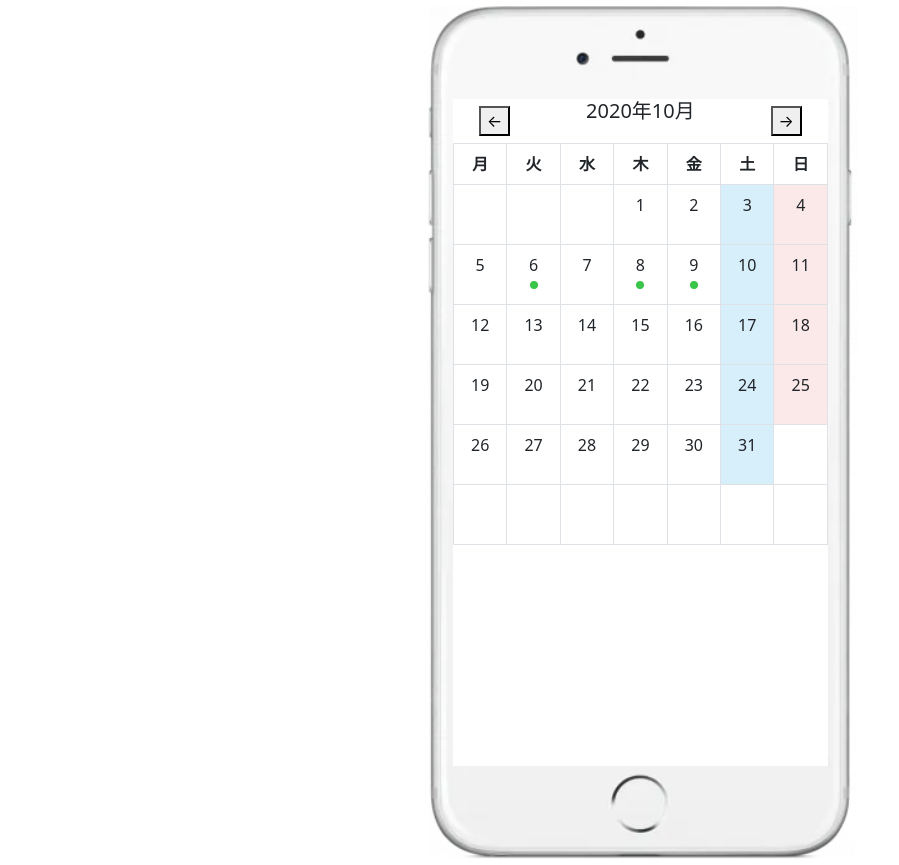
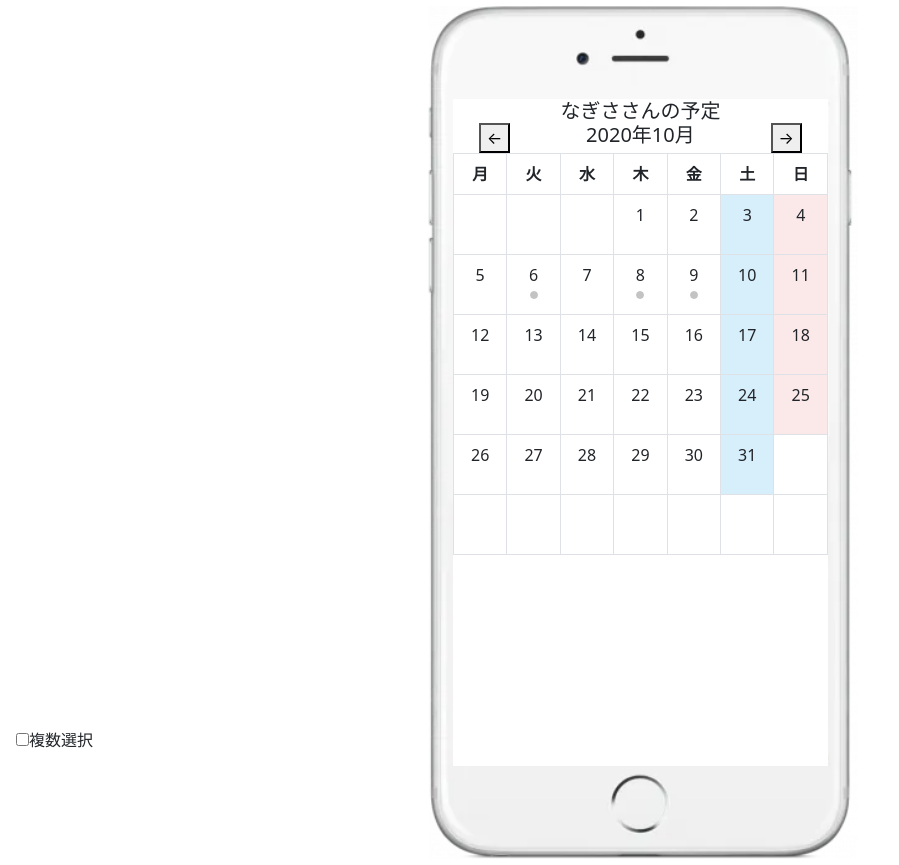
Before and after one commit to jfm-works/schedule_app, a PHP site: page /sandbox.html in a window 1280 px wide. Shown: the whole page, without its empty margins (0-899 px from the left). Run offline with PHP 8.4, Linux system fonts and the light colour scheme.

Commit message:
20201011

```diff
--- a/docker-compose.yml
+++ b/docker-compose.yml
@@ -8,6 +8,7 @@
     volumes:
       - ./html:/var/www/html
     ports:
+      - 80:80
       - 8080:80
     container_name: php
   mysql:
--- a/html/css/style.css
+++ b/html/css/style.css
@@ -1,3 +1,33 @@
+.mockup-outer{
+  width:435px;
+  height:865px;
+  background:no-repeat center / cover url('/img/iphonese.png');
+  position: relative;
+}
+.mockup-inner{
+  width:375px;
+  height:667px;
+  top:11.5%;
+  left:7%;
+  background-color:rgba(255,255,255,1);
+  position: absolute;
+}
+@media (max-width:600px) {
+  .mockup-outer{
+    width: 100%;
+    height: auto;
+    position: relative;
+    background: none;
+  }
+  .mockup-inner{
+    width:100%;
+    height: auto;
+    top:0;
+    left:0;
+    background-color:rgba(255,255,255,1);
+    position: relative;
+  }
+}
 .calendar-cell{
   width:120px;
   height: 3rem;
@@ -33,3 +63,6 @@
 .test{
   background-color: #d7eefb!important;
 }
+.checked{
+  background-color: #44a4db!important;
+}
--- a/html/js/sandbox.js
+++ b/html/js/sandbox.js
@@ -72,7 +72,7 @@
     }
 
     makeCalendar(yyyy=new Date().getFullYear(),mm=(
-        new Date().getMonth() + 1)) {
+        new Date().getMonth() + 1),user=users[active_user_number]) {
 
         const yyyymm01 = new Date(yyyy+"-"+mm+"-01");
         let next_month_yyyymm01;
@@ -80,23 +80,19 @@
             next_month_yyyymm01 = new Date((Number(yyyy)+1)+"-"+"01"+"-01");
         }else{
             next_month_yyyymm01 = new Date(yyyy+"-"+(Number(mm)+1)+"-01");
-            console.log(yyyy,"+",mm+1,"+","-01=",(yyyy+"-"+(mm+1)+"-01"));
-            console.log(new Date(yyyy+"-"+(mm+1)+"-01"));
         }
         let prev_month_yyyymm01;
         if (mm == "1") {
             prev_month_yyyymm01 = new Date((Number(yyyy)-1)+"-"+"12"+"-01");
         }else{
             prev_month_yyyymm01 = new Date(yyyy+"-"+(Number(mm)-1)+"-01");
-            console.log(yyyy,"+",mm+1,"+","-01=",(yyyy+"-"+(mm-1)+"-01"));
-            console.log(new Date(yyyy+"-"+(mm+1)+"-01"));
         }
 
         const yyyymmend = new Date(yyyy,mm,0);
         const first_weekday = yyyymm01.getDay();
-        console.log("makeCalendar start");
-        console.log("yyyy:",yyyy,"mm:",mm);
-        console.log("next_month_yyyymm01",next_month_yyyymm01);
+        // console.log("makeCalendar start");
+        // console.log("yyyy:",yyyy,"mm:",mm);
+        // console.log("next_month_yyyymm01",next_month_yyyymm01);
         const heading_yyyymm = document.querySelectorAll('[data-heading-yyyymm]')[0];
         const next_month = document.querySelectorAll('[data-next-month]')[0];
         next_month.dataset.onclickyyyy = next_month_yyyymm01.getFullYear();
@@ -116,7 +112,6 @@
             for (let i = 0; i < this.calendar_config.youbi_list_start.length; i++) {
                 const element = this.calendar_config.youbi_list_start[i];
                     if (element === first_weekday) {
-                        console.log("first->",i+1);
                         return i+1;
                     }
                 }
@@ -138,7 +133,6 @@
             cell_work.dataset.innerdate = yyyy+"-"+("0" + mm).slice(-2)+"-"+("0" + j).slice(-2);
             const new_inner =  document.createElement('div');
             new_inner.dataset.calendarPositionIcon = "";
-            console.log("!!!!!" + yyyy + "-" + ("0" + mm).slice(-2) + "-" + ("0" + j).slice(-2));
         }
         //先月分
         for (let i = 1,j = 1; j < first; i++, j++) {
@@ -153,14 +147,11 @@
             const cell_work = document.querySelectorAll('[data-calendar-position-inner-'+i+']')[0];
             cell_day.innerText = "";
             cell_work.innerHTML = "";
-            console.log(yyyymm01,new Date(yyyymm01));
+            cell_day.dataset.outerdate = "";
+            cell_work.dataset.innerdate = "";
         }
         //来月分
         for (let i = yyyymmend.getDate()+first,j = 1; i < 43; i++, j++) {
-
-            console.log("yyyymmend.getDate()+1",yyyymmend.getDate()+1);
-            console.log('[data-calendar-position-'+i+']');
-            console.log('[data-calendar-position-day-'+i+']');
             const cell_td = document.querySelectorAll('[data-calendar-position-'+i+']')[0];
             cell_td.dataset.youbi = "";
             cell_td.classList.remove("schedule-exist","sun","sat");
@@ -170,7 +161,8 @@
             const cell_work = document.querySelectorAll('[data-calendar-position-inner-'+i+']')[0];
             cell_day.innerText = "";
             cell_work.innerHTML = "";
-            console.log(yyyymm01,new Date(yyyymm01));
+            cell_day.dataset.outerdate = "";
+            cell_work.dataset.innerdate = "";
         }
         //曜日class付与
         const domlist_sun = document.querySelectorAll('[data-youbi="0"]');
@@ -183,12 +175,12 @@
             domlist_sat[i].classList.add("sat");
 
         }
-        // domlist_sun.forEach(dom => {
-        //     dom.classList.add("sun");
-        // });
-        // domlist_sat.forEach(dom => {
-        //     dom.classList.add("sat");
-        // });
+        document.querySelectorAll(".calendar-td").forEach(dom => {
+            dom.classList.remove("checked");
+        });
+        document.querySelectorAll('[data-message-header]')[0].innerHTML="";
+        document.querySelectorAll('[data-message-worklist]')[0].innerHTML="";
+        this.makeUserWorktimeCalendar(user);
     }
 
     makeUserWorktimeCalendar(user){
@@ -198,6 +190,10 @@
         console.log("★makeUserWorktimeCalendar");
         user.work_time_list.forEach(work_time_list => {
             const write_dom = document.querySelectorAll('[data-innerdate="'+work_time_list[2]+'"] ')[0];
+            if (!write_dom) {
+                console.log("write_dom undefined");
+                return;
+            }
             write_dom.innerHTML = "";
             const td = write_dom.parentNode;
             td.classList.add("schedule-exist");
@@ -209,14 +205,33 @@
             schedule_btn.dataset.end_time = work_time_list[4];
             schedule_btn.classList.add("schedule-btn");
             write_dom.appendChild(schedule_btn);
+
         });
     }
     clickSchedule(innerdiv){
+        if (!innerdiv.dataset.innerdate) {
+            return;
+        }
+        document.querySelectorAll(".calendar-td").forEach(dom => {
+            dom.classList.remove("checked");
+        });
+        innerdiv.parentNode.classList.add("checked");
         const message_header = document.querySelectorAll('[data-message-header]')[0];
         console.log(new Date(innerdiv.dataset.innerdate));
 
         const weekday = new Date(innerdiv.dataset.innerdate).getDay();
         message_header.innerHTML= innerdiv.dataset.innerdate + "(" + calendar.calendar_config.youbi_name[weekday] + ")の予定";
+        const message_worklist = document.querySelectorAll('[data-message-worklist]')[0];
+        if (!innerdiv.firstElementChild) {
+            console.log("なし");
+            message_worklist.innerHTML = "予定なし";
+            message_worklist.innerHTML += "<br><button class='btn btn-primary'>登録</button>";
+        }else{
+            console.log("あり");
+            message_worklist.innerHTML = "出勤"+innerdiv.firstElementChild.dataset.start_time.slice(0,5) + " 退勤" + innerdiv.firstElementChild.dataset.end_time.slice(0,5);
+            message_worklist.innerHTML += "<br><button class='btn btn-primary'>変更</button>";
+            message_worklist.innerHTML += "<button class='mx-4 btn btn-danger'>"+innerdiv.firstElementChild.dataset.date+"の予定を削除</button>";
+        }
         // 複数選択モード
         // 変更する
         // 削除する
@@ -267,20 +282,42 @@
     users.push(new User(array[0],user_list, work_time_list));
 });
 console.log(users);
+
+//★
+active_user_id = "1";
+active_user_number = 0;
+//
+
 calendar = new Calendar();
 console.log("★");
-calendar.makeUserWorktimeCalendar(users[0]);
+
+
+for (let i = 0; i < users.length; i++) {
+    console.log("active_user_number",i,users[i]);
+    if (active_user_id === users[i].id) {
+        console.log("active_user_number",active_user_id,"i",i,users[i]);
+        active_user_number = i;
+        if (users[active_user_number].name.slice(-2) !== "さん") {
+            document.querySelectorAll('[data-heading-active-user]')[0].innerHTML = users[active_user_number].name+"さんの予定";
+        } else {
+            document.querySelectorAll('[data-heading-active-user]')[0].innerHTML = users[active_user_number].name+"の予定";
+        }
+        break;
+    }
+}
+console.log(users[active_user_number]);
+calendar.makeUserWorktimeCalendar(users[active_user_number]);
 
 
 const calendarClick = document.querySelectorAll('.calendar-td');
 for(var i = 0; i < calendarClick.length; i++){
     calendarClick[i].addEventListener('click',function(){
         if (this.classList.contains("schedule-exist")) {
-            console.log("exist");
+            console.log("work exist");
             console.log(this.children[1].firstElementChild);
             calendar.clickSchedule(this.children[1])
         }else{
-            console.log("none");
+            console.log("work none");
             console.log(this.children[1]);
             calendar.clickSchedule(this.children[1])
         }
--- a/html/sandbox.html
+++ b/html/sandbox.html
@@ -9,14 +9,15 @@
 </head>
 <body>
     <div class="container">
-        <div class="position-relative mx-auto d-flex flex-column" style="width:435px;height:865px;background:no-repeat center / cover url('/img/iphonese.png')">
-          <div class="position-absolute" style="width:375px;height:667px;top:11.5%;left:7%;background-color:rgba(255,255,255,1)" >
+        <div class="mockup-outer mx-auto d-flex flex-column">
+          <div class="mockup-inner">
             <div id="calendar_area">
               <div class="table-responsive">
+                <div class="h5 m-0 text-center" data-heading-active-user></div>
                 <div class="d-flex justify-content-around">
-                  <div data-prev-month class="col-2 btn"></div>
-                  <h5 data-heading-yyyymm="" class="text-center col-6"></h5>
-                  <div data-next-month class="col-2 btn"></div>
+                  <div data-prev-month class="col-2 text-center"></div>
+                  <div data-heading-yyyymm="" class="h5 m-0 text-center col-6"></div>
+                  <div data-next-month class="col-2 text-center"></div>
                 </div>
                 <table class="table table-bordered" style="table-layout:fixed;">
                   <tr>
@@ -86,9 +87,12 @@
                 </table>
               </div>
             </div>
-            <div id="message_area">
+            <div id="message_area" class="mx-2">
               <div data-message-header></div>
-              <div></div>
+              <div data-message-worklist>カレンダーの日付をタップすると、スケジュールを登録できます。<br>「複数選択」にチェックを入れると複数の日付を選択してスケジュールを登録できます。
+              </div>
+              <div class="mx-3 pb-5 fixed-bottom"><label for="select"><input type="checkbox" name="select" id="select">複数選択</label></div>
+
             </div>
           </div>
         </div>
```
Also changed, not shown: html/img/circle.png, 13 other files.
